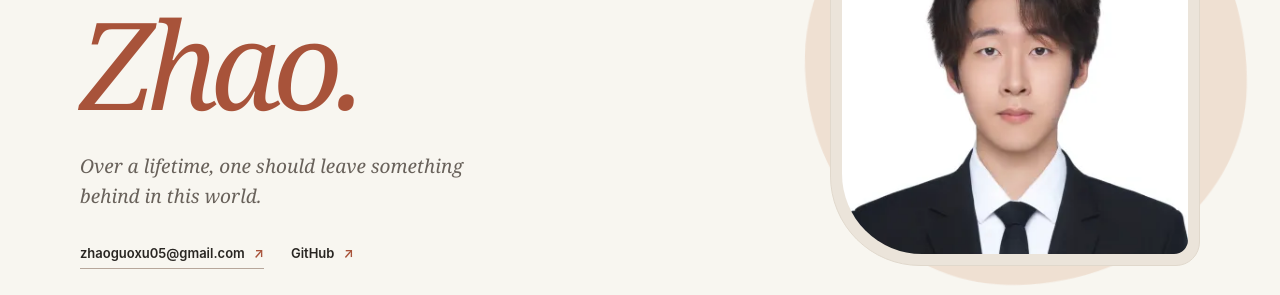
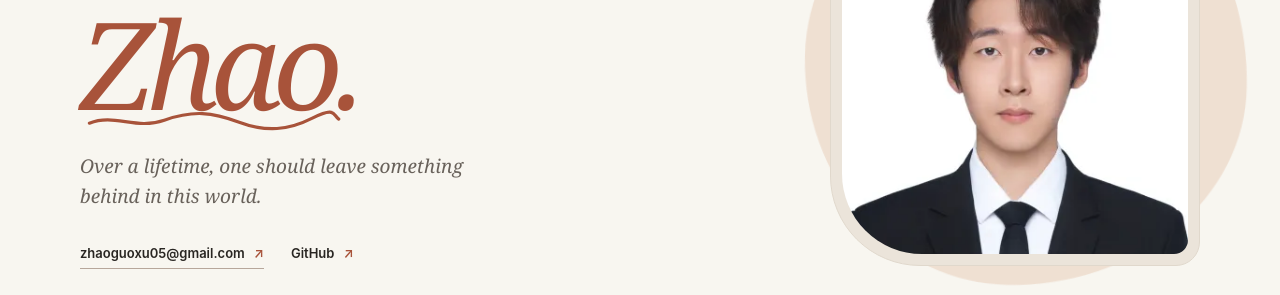
Before and after one commit to Zguoxu/Zguoxu.github.io, a Jekyll site: the page built from index.html, in a window 1280 px wide. Shown: the part 298-593 px from the top of the page. Built offline with Jekyll 4.4.1, drawn with Linux system fonts in a browser that asks for light colours.

Commit message:
Add hand-drawn underline animation under hero name
Co-Authored-By: Claude Sonnet 5.5 <noreply@anthropic.com>

```diff
--- a/assets/blog.css
+++ b/assets/blog.css
@@ -92,7 +92,15 @@ a:focus-visible { outline: 2px solid var(--accent); outline-offset: 5px; border-
   letter-spacing: -.065em;
   line-height: .94;
 }
-.hero h1 em { color: var(--accent); font-weight: 400; }
+.hero h1 em { color: var(--accent); font-weight: 400; position: relative; display: inline-block; }
+.scribble { position: absolute; left: 2%; bottom: -.1em; width: 92%; height: .2em; overflow: visible; pointer-events: none; }
+.scribble path {
+  fill: none; stroke: var(--accent); stroke-width: 3.2; stroke-linecap: round; stroke-linejoin: round;
+  vector-effect: non-scaling-stroke;
+  stroke-dasharray: 1; stroke-dashoffset: 1;
+  animation: scribble-draw 1.4s cubic-bezier(.5, 0, .2, 1) .6s both;
+}
+@keyframes scribble-draw { to { stroke-dashoffset: 0; } }
 .hero-note { max-width: 390px; margin: 30px 0 34px; color: var(--muted); font-family: var(--serif); font-size: 19px; font-style: italic; line-height: 1.6; }
 .hero-links { display: flex; flex-wrap: wrap; align-items: center; gap: 16px 27px; }
 .text-link { display: inline-flex; align-items: center; gap: 9px; padding: 0 0 7px; border-bottom: 1px solid var(--link-line); font-size: 13px; font-weight: 600; overflow-wrap: anywhere; }
--- a/index.html
+++ b/index.html
@@ -3,7 +3,7 @@ layout: default
 ---
 <section class="hero" aria-labelledby="hero-title">
   <span class="deco deco-blob" aria-hidden="true"></span><span class="deco deco-spark deco-spark-lg" aria-hidden="true"></span><span class="deco deco-spark deco-spark-sm" aria-hidden="true"></span><span class="deco deco-ring" aria-hidden="true"></span>
-  <div class="hero-copy"><h1 id="hero-title">Guoxu<br><em>Zhao.</em></h1><p class="hero-note">Over a lifetime, one should leave something behind in this world.</p><div class="hero-links"><a class="text-link" href="mailto:zhaoguoxu05@gmail.com">zhaoguoxu05@gmail.com <span aria-hidden="true">↗</span></a><a class="text-link hero-secondary" href="https://github.com/Zguoxu">GitHub <span aria-hidden="true">↗</span></a></div></div>
+  <div class="hero-copy"><h1 id="hero-title">Guoxu<br><em>Zhao.<svg class="scribble" viewBox="0 0 300 24" preserveAspectRatio="none" aria-hidden="true" focusable="false"><path pathLength="1" d="M4 15 C 34 5, 58 22, 92 12 S 148 4, 180 14 S 238 22, 266 10 S 290 7, 297 11"/></svg></em></h1><p class="hero-note">Over a lifetime, one should leave something behind in this world.</p><div class="hero-links"><a class="text-link" href="mailto:zhaoguoxu05@gmail.com">zhaoguoxu05@gmail.com <span aria-hidden="true">↗</span></a><a class="text-link hero-secondary" href="https://github.com/Zguoxu">GitHub <span aria-hidden="true">↗</span></a></div></div>
   <figure class="hero-portrait"><picture><source type="image/webp" srcset="{{ '/assets/images/guoxu-zhao-370.webp' | relative_url }} 370w, {{ '/assets/images/guoxu-zhao-740.webp' | relative_url }} 740w" sizes="(max-width: 370px) 100vw, 370px"><img src="{{ '/assets/images/guoxu-zhao-740.jpg' | relative_url }}" alt="Portrait of Guoxu Zhao" width="740" height="740" fetchpriority="high" decoding="async"></picture></figure>
 </section>
 <section class="about reveal" id="about" aria-labelledby="about-title">
```
